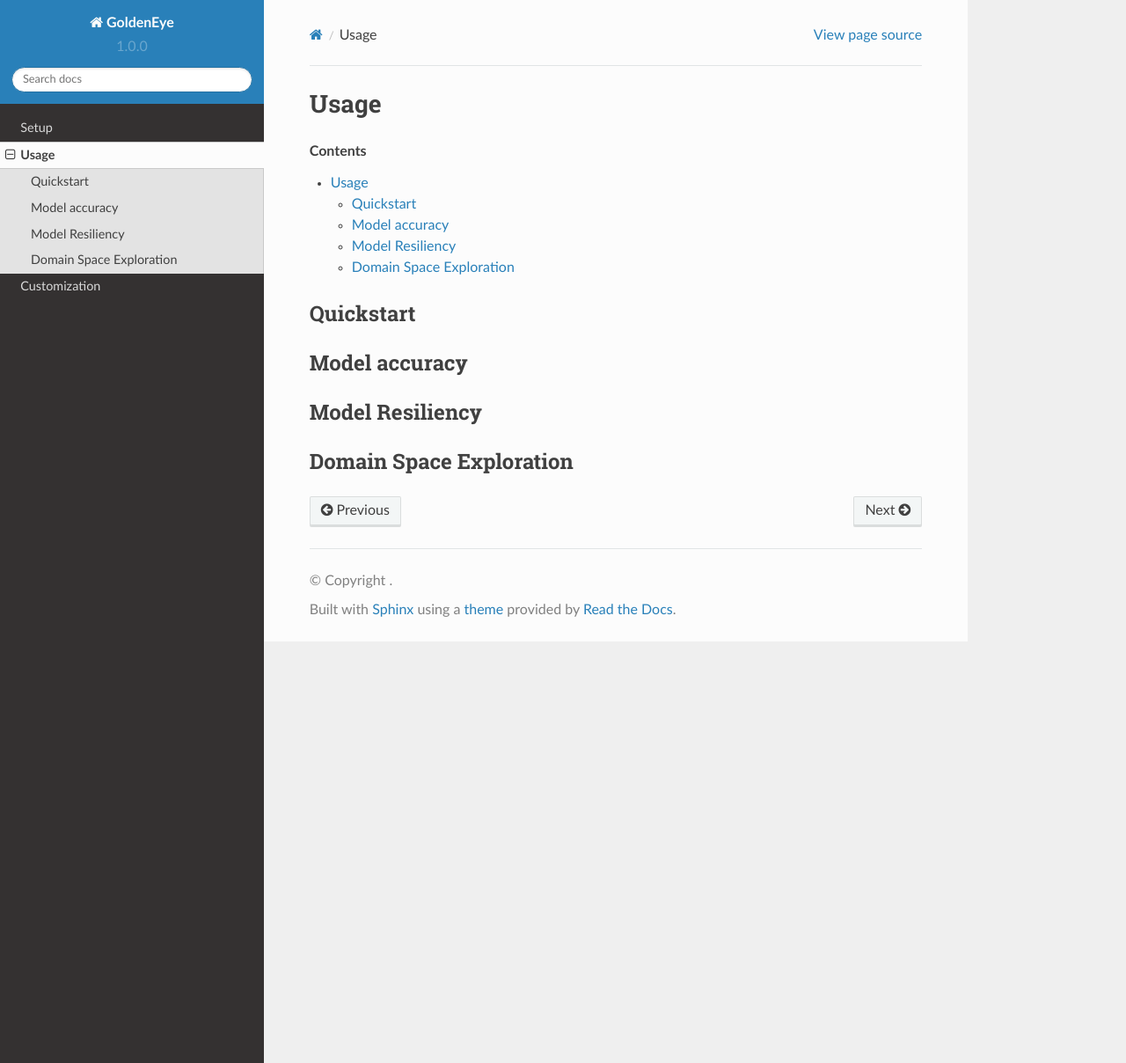
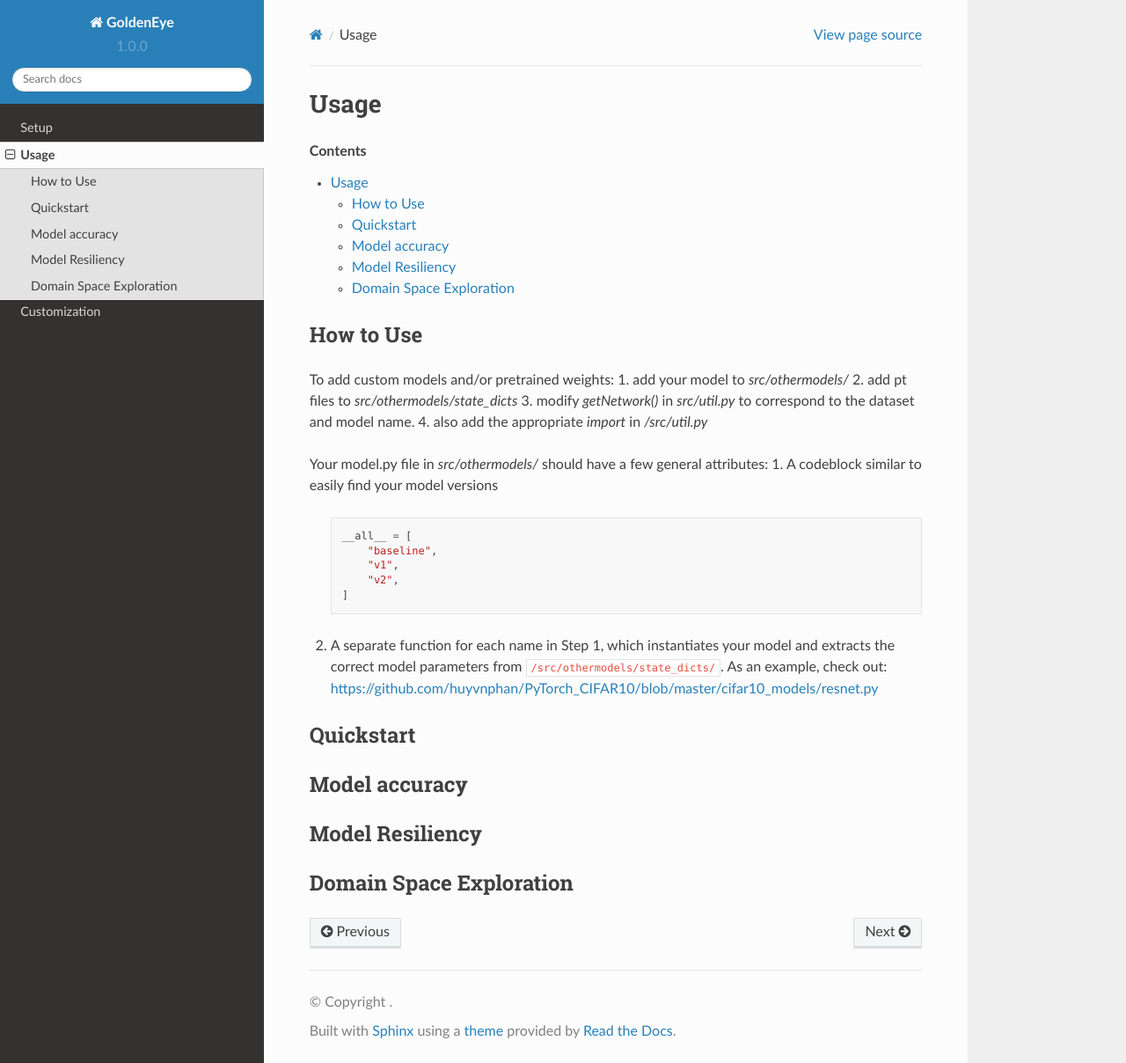
Before and after one commit to TarekAloui/GoldenEyeDocs, a Sphinx documentation site: the page built from docs/source/usage.rst, in a window 1280 px wide and 1208 px high. Shown: the whole window at 88% size. Built offline with Sphinx 7.4.7 and the Read the Docs theme 2.0.0, drawn with Linux system fonts in a browser that asks for light colours; pages that are not in the unit, such as notebooks, are missing from menus.

Commit message:
Update usage

```diff
--- a/docs/source/usage.rst
+++ b/docs/source/usage.rst
@@ -2,6 +2,28 @@ Usage
 =====
 
 .. contents::
+
+How to Use
+##########
+To add custom models and/or pretrained weights:
+1. add your model to `src/othermodels/`
+2. add pt files to `src/othermodels/state_dicts`
+3. modify `getNetwork()` in `src/util.py` to correspond to the dataset and model name.
+4. also add the appropriate `import` in `/src/util.py`
+
+Your model.py file in `src/othermodels/` should have a few general attributes:
+1. A codeblock similar to easily find your model versions
+
+   ::
+
+      __all__ = [
+          "baseline",
+          "v1",
+          "v2",
+      ]
+
+2. A separate function for each name in Step 1, which instantiates your model and extracts the correct model parameters from ``/src/othermodels/state_dicts/``. As an example, check out: https://github.com/huyvnphan/PyTorch_CIFAR10/blob/master/cifar10_models/resnet.py
+
 
 Quickstart
 ##########
```
